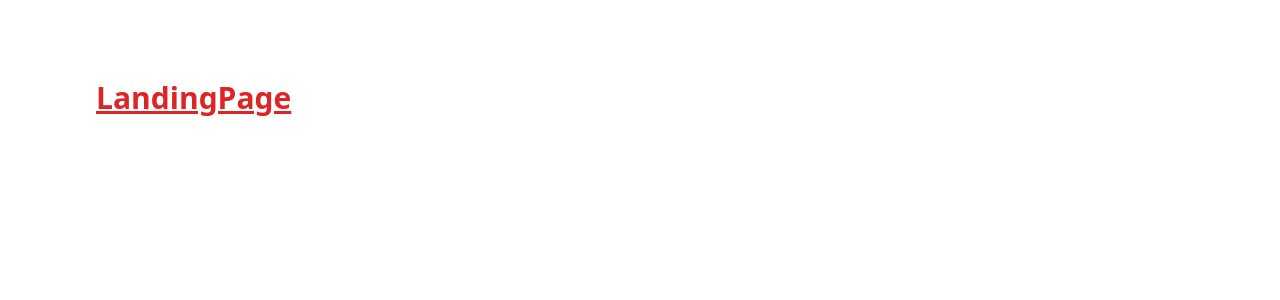
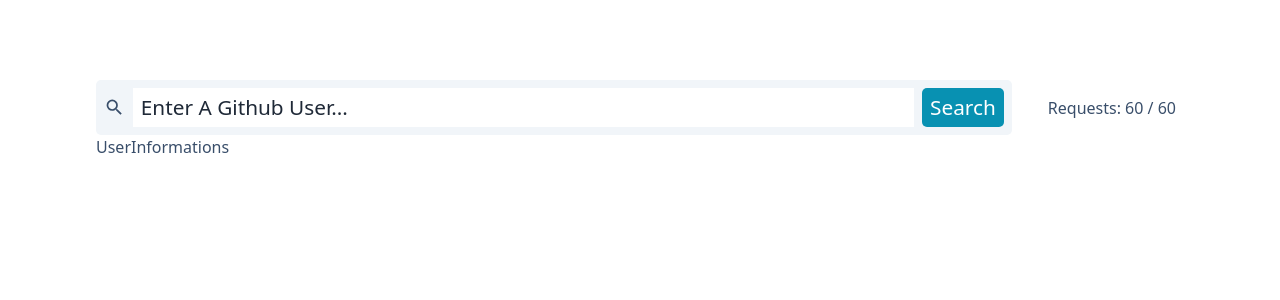
Before and after one commit to CR7sewey/Github_Users-React_ts, a React (Vite) app: page / in a window 1280 px wide. Shown: the top 300 px of the page. Built offline with nearby package versions, Linux system fonts and the light colour scheme.

Commit message:
NavSearch: partial development - 1

```diff
--- /dev/null
+++ b/src/components/NavSearch.tsx
@@ -0,0 +1,59 @@
+import React, { useState } from "react";
+import { MdSearch } from "react-icons/md";
+
+export const NavSearch = () => {
+  const [searchUser, setSearchUser] = useState("");
+
+  return (
+    <div className="navsearch">
+      <form method="GET" className="bg-slate-100">
+        <MdSearch />
+
+        <input
+          type="search"
+          name="search"
+          value={searchUser}
+          className="outline-gray-400 text-gray-600 placeholder:text-gray-800"
+          onChange={(e) => setSearchUser(e.target.value as string)}
+          placeholder={`Enter a Github User...`}
+        />
+        <button
+          type="submit"
+          className="bg-cyan-600 text-white hover:bg-cyan-700 hover:text-zinc-200 transition"
+        >
+          search
+        </button>
+      </form>
+      <h3 className="text-gray ">Requests: 60 / 60</h3>
+    </div>
+  );
+  {
+    /**
+    <div className="relative grid gap-x-4 gap-y-7 md:grid-cols-2 md:items-center">
+      <form
+        method="GET"
+        className="bg-slate-100 grid items-center grid-cols-2 gap-x-2 p-2 rounded-xl max-[800px]:text-sm"
+      >
+        <span>
+          <MdSearch />
+        </span>
+        <input
+          type="search"
+          name="search"
+          value={searchUser}
+          className="capitalize border-transparent outline-gray-400 tracking-wider text-gray-600 px-1 py-2  placeholder:text-gray-800"
+          onChange={(e) => setSearchUser(e.target.value as string)}
+          placeholder={`Enter a Github User...`}
+        />
+        <button
+          type="submit"
+          onClick={search}
+          className="rounded-md border-transparent px-1 py-2 capitalize tracking-wider bg-cyan-600 text-white transition cursor-pointer hover:bg-cyan-700 hover:text-zinc-200"
+        >
+          search
+        </button>
+      </form>
+      <h3 className="md:px-0 md:py-2 mb-0 text-gray ">Requests: 60 / 60</h3>
+    </div>*/
+  }
+};
--- /dev/null
+++ b/src/components/UserInformations.tsx
@@ -0,0 +1,5 @@
+import React from "react";
+
+export const UserInformations = () => {
+  return <div>UserInformations</div>;
+};
--- a/src/index.css
+++ b/src/index.css
@@ -20,4 +20,61 @@
     color: var(--clr-grey-3);
     margin-bottom: 1.5rem;
   }
+
+  .navsearch {
+    position: relative;
+    display: grid;
+    gap: 1rem 1.75rem;
+  }
+
+  @media (min-width: 768px) {
+    .navsearch {
+      grid-template-columns: 1fr max-content;
+      align-items: center;
+    }
+    .navsearch h3 {
+      padding: 0 0.5rem;
+    }
+  }
+
+  .navsearch form {
+    display: grid;
+    align-items: center;
+    grid-template-columns: auto 1fr auto;
+    column-gap: 0.5rem;
+    border-radius: 5px;
+    padding: 0.5rem;
+  }
+  .navsearch input {
+    border-color: transparent;
+    padding: 0.25rem 0.5rem;
+  }
+  .navsearch input::placeholder {
+    text-transform: capitalize;
+  }
+  .navsearch button {
+    border-radius: 5px;
+    border-color: transparent;
+    padding: 0.25rem 0.5rem;
+    text-transform: capitalize;
+
+    cursor: pointer;
+  }
+
+  .navsearch input,
+  button,
+  svg {
+    font-size: 1.3rem;
+  }
+  @media (max-width: 800px) {
+    .navsearch button,
+    input,
+    svg {
+      font-size: 0.85rem;
+    }
+  }
+  .navsearch h3 {
+    margin-bottom: 0;
+    font-weight: 400;
+  }
 }
--- /dev/null
+++ b/src/pages/Dashboard.tsx
@@ -0,0 +1,14 @@
+import React from "react";
+import { NavSearch } from "../components/NavSearch";
+import { UserInformations } from "../components/UserInformations";
+
+export const Dashboard = () => {
+  return (
+    <main>
+      <div>
+        <NavSearch />
+        <UserInformations />
+      </div>
+    </main>
+  );
+};
--- a/src/pages/LandingPage.tsx
+++ b/src/pages/LandingPage.tsx
@@ -1,7 +1,10 @@
 import React from "react";
+import { Dashboard } from "./Dashboard";
 
 export const LandingPage = () => {
   return (
-    <h1 className="text-3xl font-bold underline text-red-600">LandingPage</h1>
+    <main>
+      <Dashboard />
+    </main>
   );
 };
```
Also changed, not shown: 1 other file (tests, documents, lock files or other folders).
